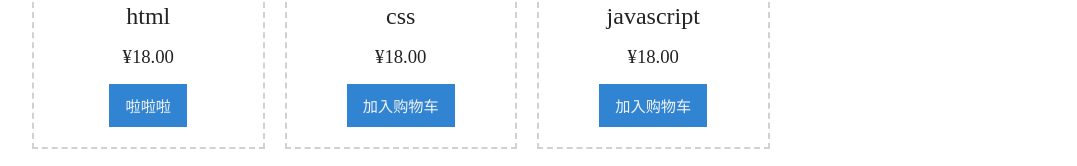
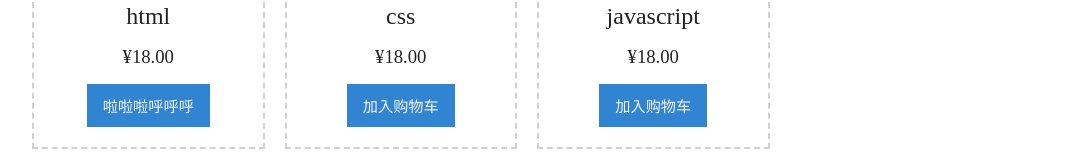
Before and after one commit to ZMSN1998HT/shopping_cart, a plain HTML site: page index.html in a window 1280 px wide. Shown: the part 206-372 px from the top of the page, without its empty margins (8-1085 px from the left). Drawn offline with Linux system fonts and the light colour scheme.

Commit message:
change index.html

```diff
--- a/index.html
+++ b/index.html
@@ -17,7 +17,7 @@
             <h2 class="product-name">html</h2>
             <h3 class="product-price">18.00</h3>
             <button class="btn btn-primary" data-action="ADD_TO_CART">
-              啦啦啦
+              啦啦啦呼呼呼
             </button>
           </div>
           <div class="product">
```
